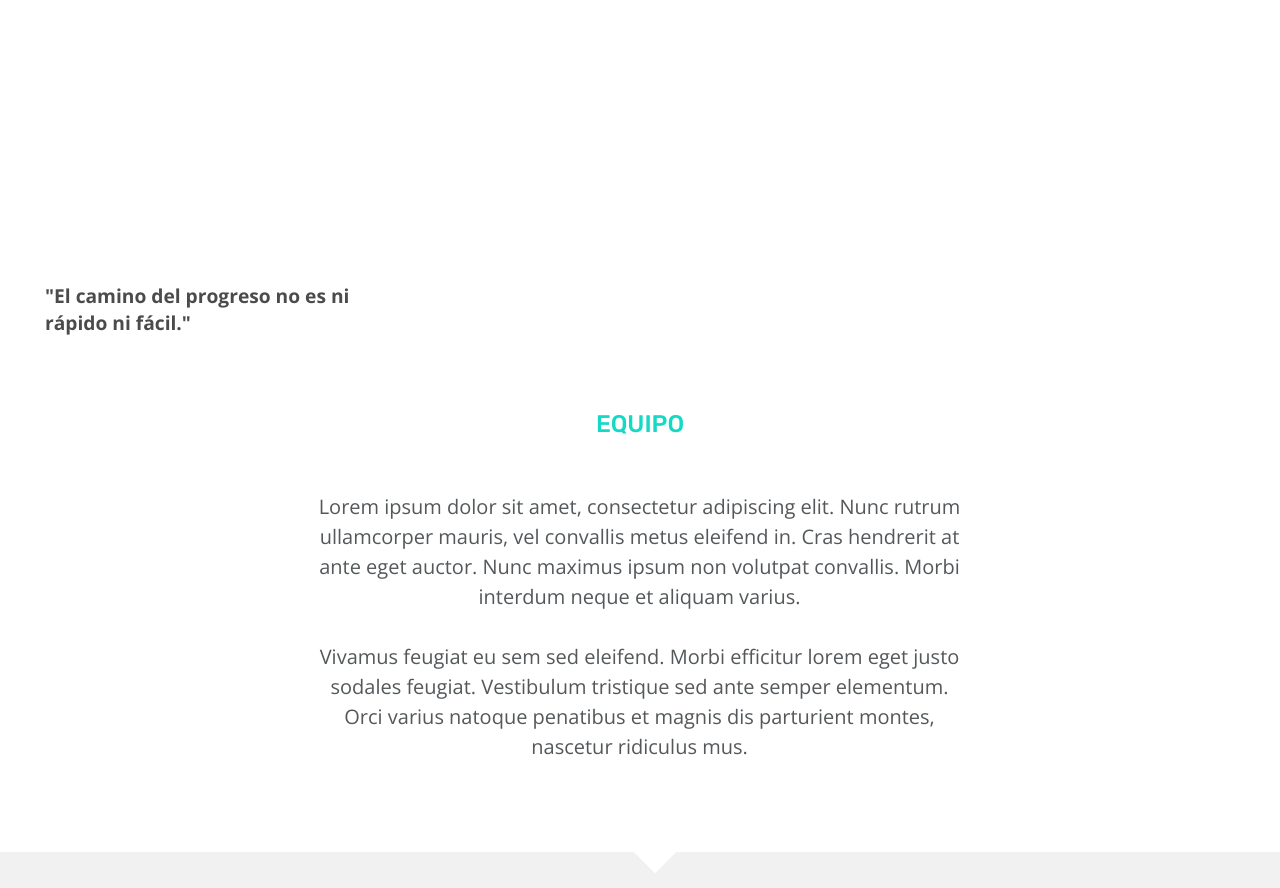
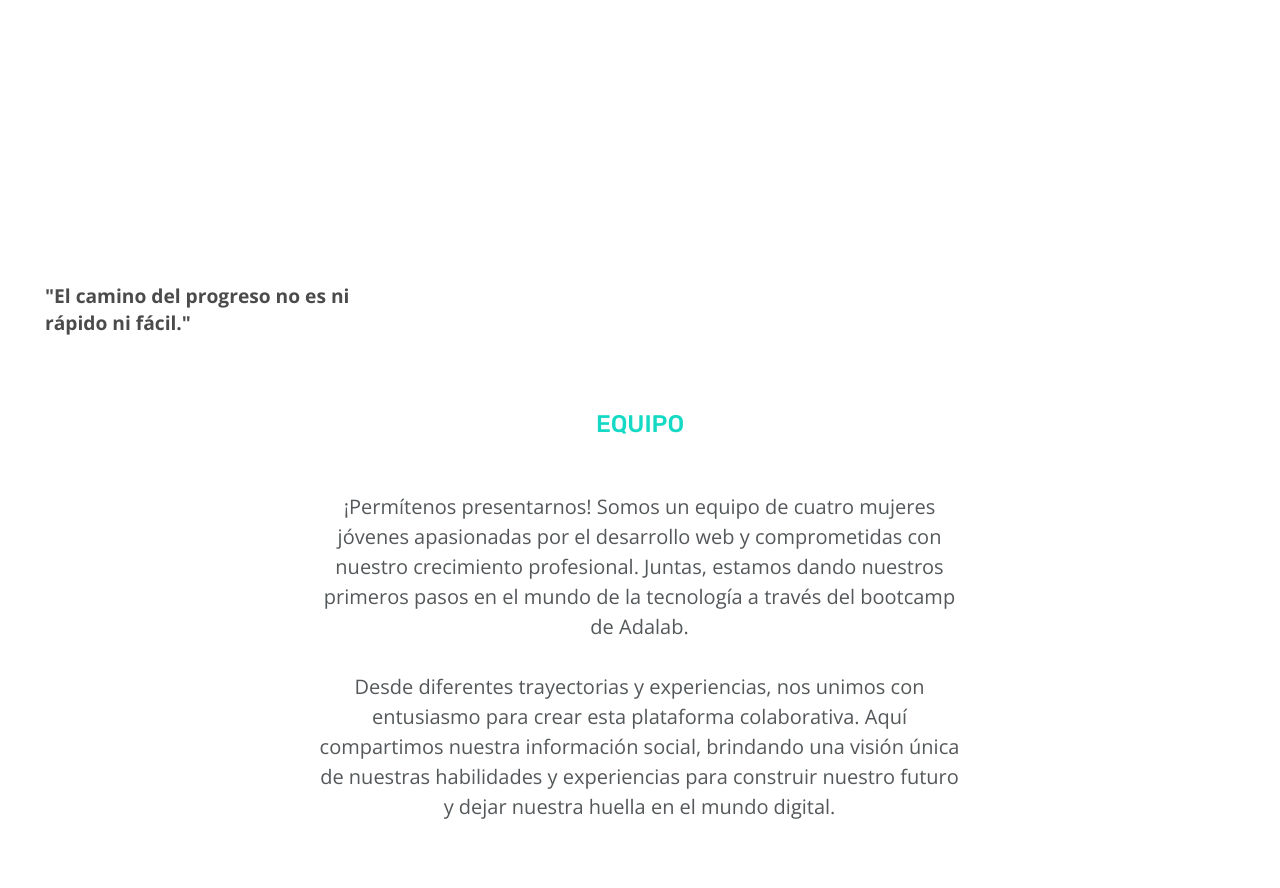
Before and after one commit to OtiliaNicola/project-promo-x-module-1-team-3, a website built with Vite: page src/index.html in a window 1280 px wide. Shown: the part 63-951 px from the top of the page. Built offline with nearby package versions, Linux system fonts and the light colour scheme; files whose address does not match are found by name.

Commit message:
Description team

```diff
--- a/src/partials/team.html
+++ b/src/partials/team.html
@@ -1,6 +1,6 @@
 <section class="team" id="equipo">
     <h2 class="title-team">EQUIPO</a></h2>
-    <P class="text-team" >Lorem ipsum dolor sit amet, consectetur adipiscing elit. Nunc rutrum ullamcorper mauris, vel convallis metus eleifend in. Cras hendrerit at ante eget auctor. Nunc maximus ipsum non volutpat convallis. Morbi interdum neque et aliquam varius.<br>
+    <P class="text-team"> ¡Permítenos presentarnos! Somos un equipo de cuatro mujeres jóvenes apasionadas por el desarrollo web y comprometidas con nuestro crecimiento profesional. Juntas, estamos dando nuestros primeros pasos en el mundo de la tecnología a través del bootcamp de Adalab. <br>
 
-        <br>Vivamus feugiat eu sem sed eleifend. Morbi efficitur lorem eget justo sodales feugiat. Vestibulum tristique sed ante semper elementum. Orci varius natoque penatibus et magnis dis parturient montes, nascetur ridiculus mus.</p>
+        <br>Desde diferentes trayectorias y experiencias, nos unimos con entusiasmo para crear esta plataforma colaborativa. Aquí compartimos nuestra información social, brindando una visión única de nuestras habilidades y experiencias para construir nuestro futuro y dejar nuestra huella en el mundo digital.</p>
 </section>
```
